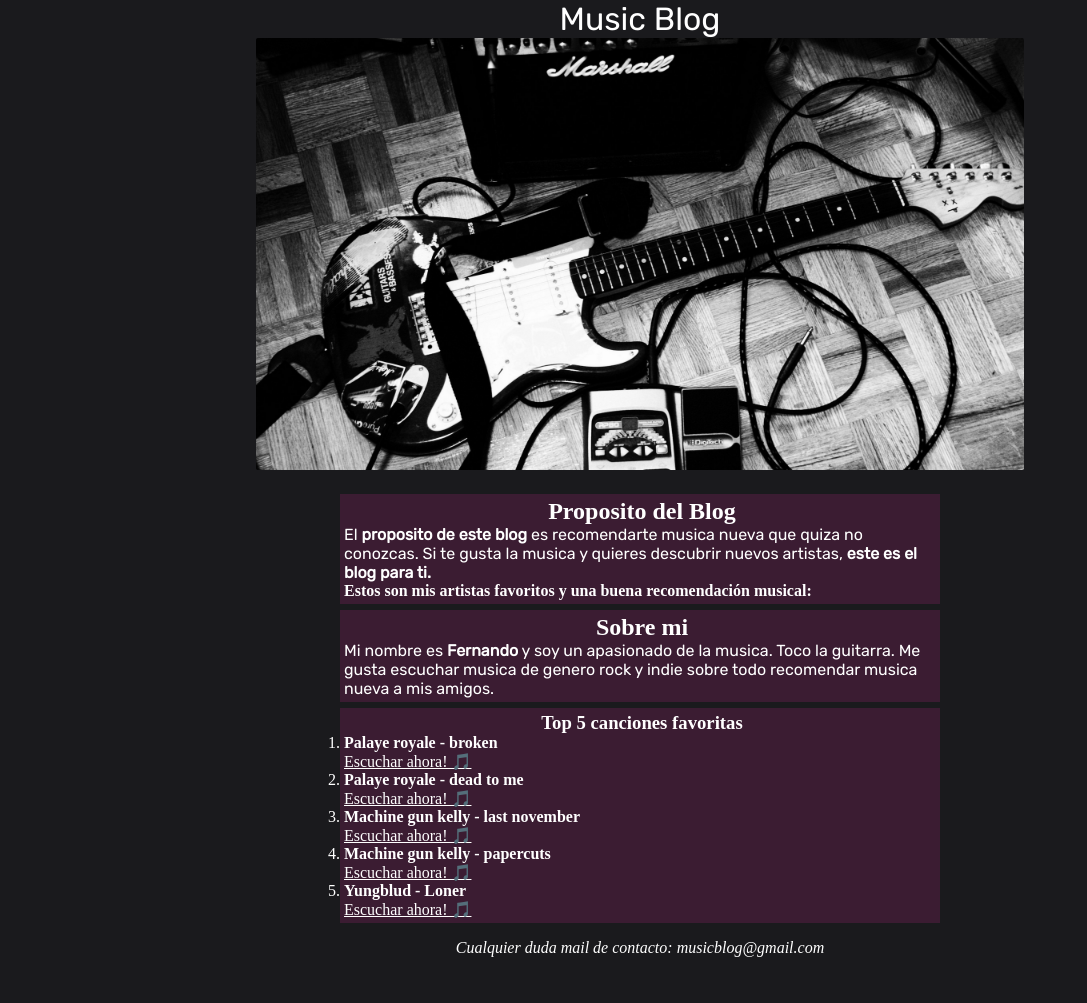
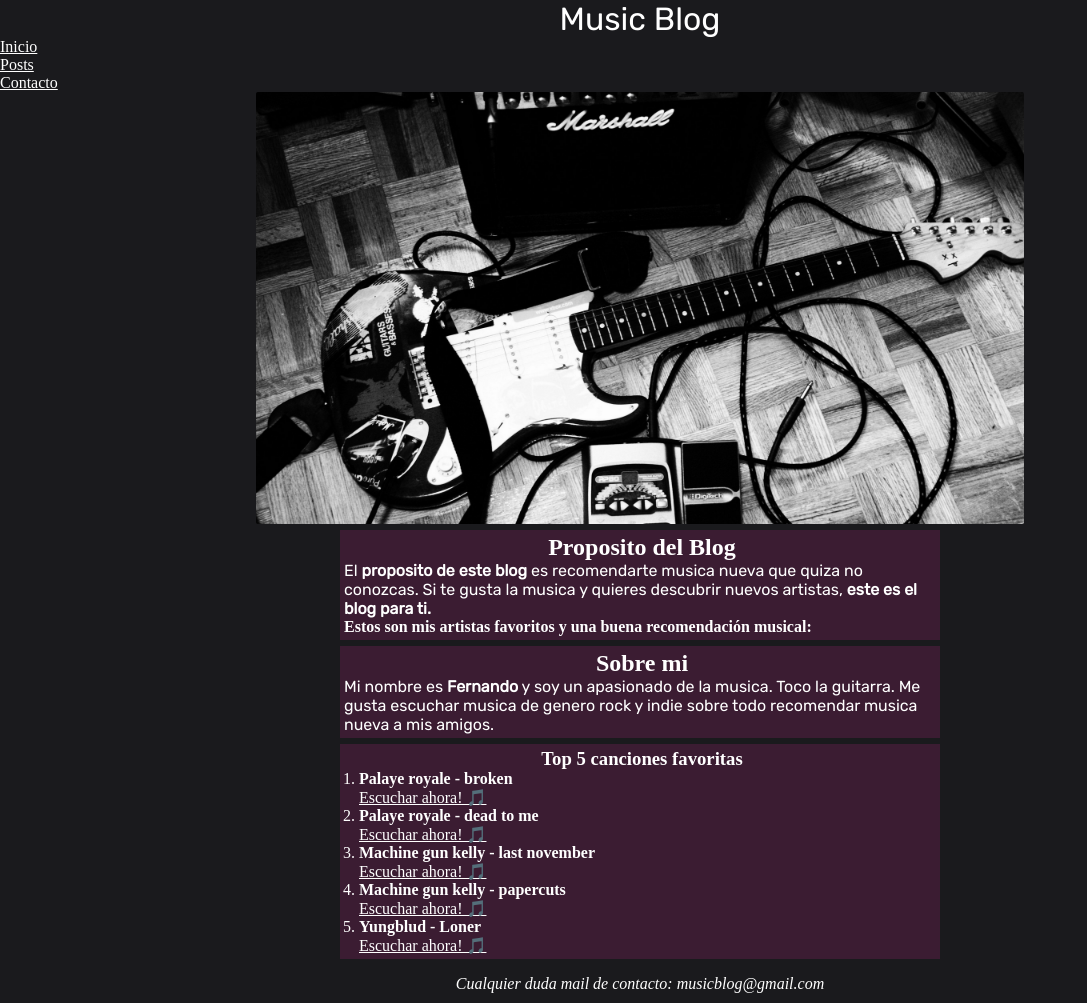
Before and after one commit to FernandoAlexisHH/MUSIC-BLOG, a plain HTML site: page index.html in a window 1280 px wide. Shown: the whole page, without its empty margins (0-1087 px from the left). Before the commit the page ends 967 px from the top, so only its background shows below. Drawn offline with Linux system fonts and the light colour scheme; a web font is replaced by a local one.

Commit message:
Añade un encabezado y navegación al HTML del blog, y ajusta el margen de las listas ordenadas en CSS.

```diff
--- a/estilos.css
+++ b/estilos.css
@@ -47,7 +47,9 @@ section h2,
 h3 {
   text-align: center;
 }
-
+ol {
+  margin-left: 15px;
+}
 footer {
   background-color: var(--color-fondo);
   color: var(--text-color);
--- a/index.html
+++ b/index.html
@@ -24,14 +24,21 @@
 
     <title>Music blog</title>
   </head>
-
   <body>
-    <h1>Music Blog</h1>
-    <img
-      src="images/musica/Portadamusica1.jpg"
-      alt="Imagen de guitarra y amplificador de musica en blanco y negro"
-    />
-    <br />
+    <header>
+      <h1>Music Blog</h1>
+      <nav>
+        <ul>
+          <li><a href="./index.html">Inicio</a></li>
+          <li><a href="./post.html">Posts</a></li>
+          <li><a href="./contacto.html">Contacto</a></li>
+        </ul>
+      </nav>
+      <img
+        src="images/musica/Portadamusica1.jpg"
+        alt="Imagen de guitarra y amplificador de musica en blanco y negro"
+      />
+    </header>
     <section>
       <h2>Proposito del Blog</h2>
       <p>
```
